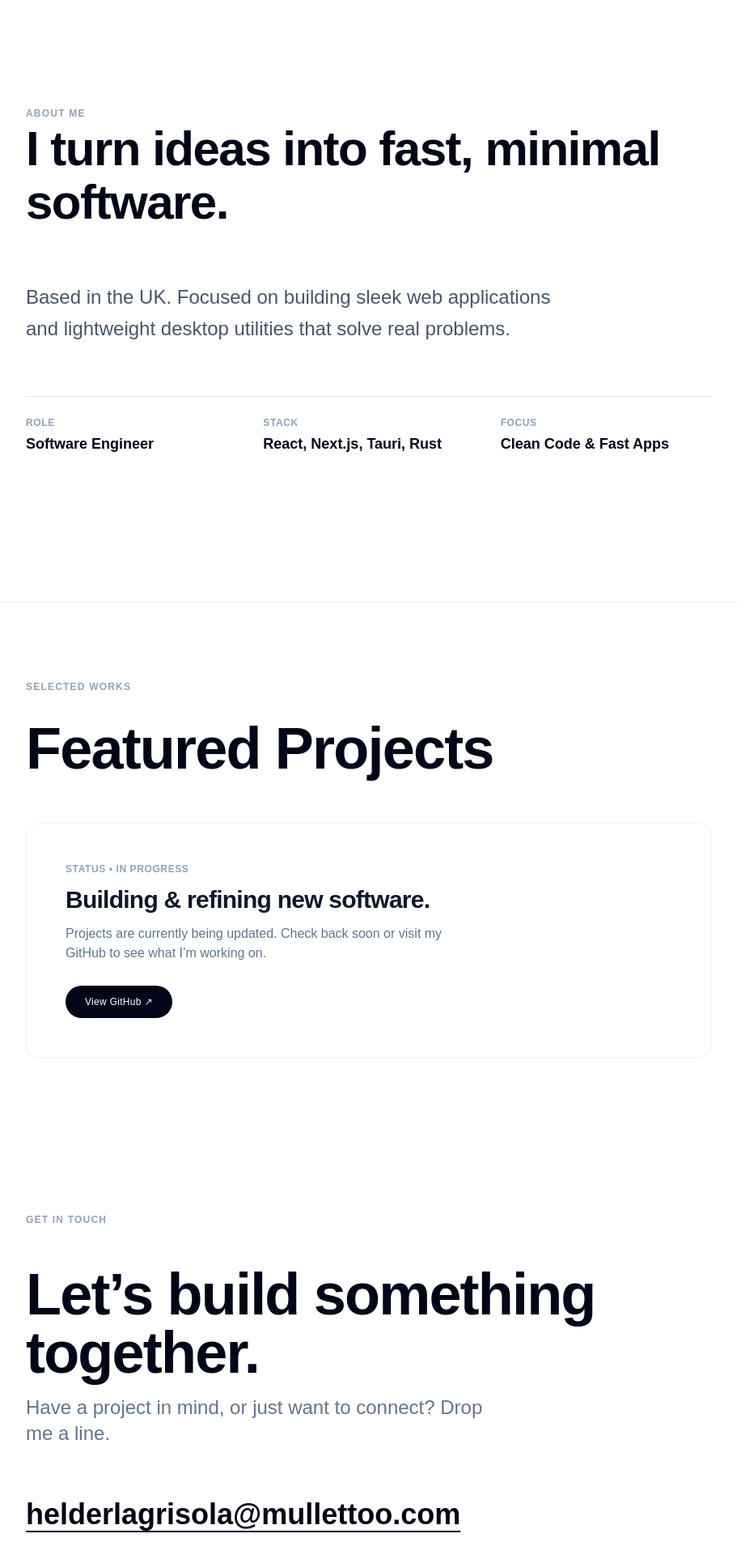
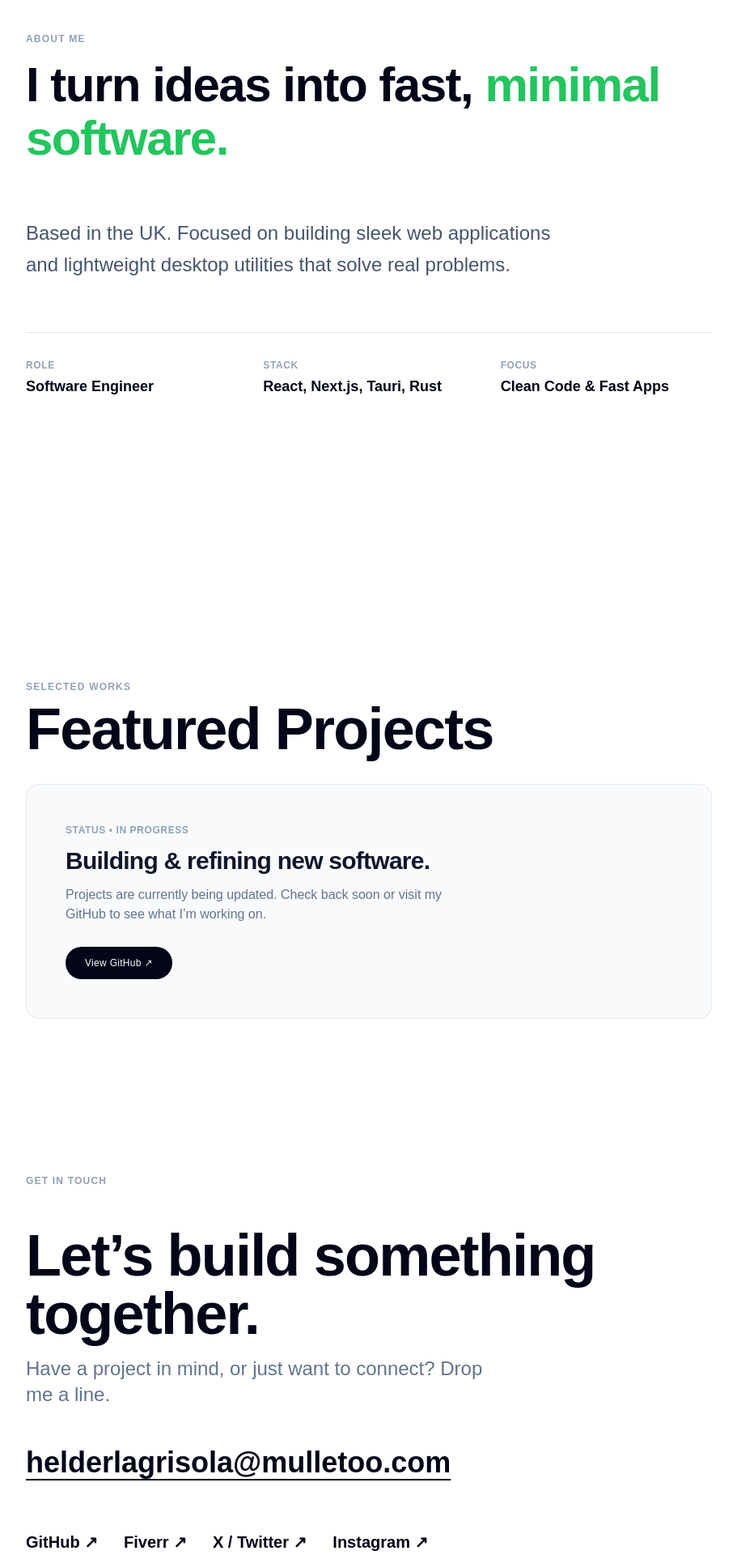
Before and after one commit to LagrisolaHelder/Portfolio-Website, a React (Vite) app in the folder PortfolioOfHelder/: page / in a window 1280 px wide. Shown: the part 780-2700 px from the top of the page at 81% size, without its empty margins (184-1095 px from the left). Built offline with nearby package versions, Linux system fonts and the light colour scheme; a web font is replaced by a local one.

Commit message:
feat: enhance visibility animations and refactor components for improved structure

```diff
--- a/PortfolioOfHelder/src/components/About.jsx
+++ b/PortfolioOfHelder/src/components/About.jsx
@@ -1,34 +1,63 @@
-import React from 'react';
-
+import React, { useEffect, useState, useRef } from 'react';
+import "../index.css";
 
 export default function About() {
+  const [isVisible, setIsVisible] = useState(false);
+  const sectionRef = useRef(null);
+
+  useEffect(() => {
+    const observer = new IntersectionObserver(
+      ([entry]) => {
+        if (entry.isIntersecting) {
+          setIsVisible(true);
+          observer.disconnect(); // Animate once
+        }
+      },
+      { threshold: 0.2 } // Triggers when 20% of section is in view
+    );
+
+    if (sectionRef.current) {
+      observer.observe(sectionRef.current);
+    }
+
+    return () => observer.disconnect();
+  }, []);
+
   const highlights = [
     { label: 'Role', value: 'Software Engineer' },
     { label: 'Stack', value: 'React, Next.js, Tauri, Rust' },
     { label: 'Focus', value: 'Clean Code & Fast Apps' },
   ];
 
+  const getItemClass = () => `
+    transition-all duration-1000 ease-out transform
+    ${isVisible ? 'opacity-100 translate-y-0' : 'opacity-0 translate-y-8'}
+  `;
+
   return (
-    <section id="about" className="py-24 bg-base-100 border-y border-slate-200/60 min-h-screen flex items-center justify-around ">
+    <section ref={sectionRef} id="about" className="py-24 bg-base-100   font-sans text-slate-950 min-h-screen">
       <div className="max-w-4xl mx-auto px-6 space-y-16">
 
-        {/* Big Bold Headline */}
-        <div className="space-y-4">
-          <span className="text-xs font-bold uppercase tracking-widest text-slate-400">
+        {/* Eyebrow & Big Headline */}
+        <div className={getItemClass()} style={{ transitionDelay: '100ms' }}>
+          <span className="block text-xs font-bold uppercase tracking-widest text-slate-400 mb-4">
             About Me
           </span>
-          <h2 className="text-4xl sm:text-6xl font-black tracking-tight text-slate-950 leading-[1.1]">
-            I turn ideas into fast, minimal software.
+          <h2 className="text-4xl sm:text-6xl font-black tracking-tight leading-[1.1]">
+            I turn ideas into fast, <b>minimal software.</b>
           </h2>
         </div>
 
         {/* Short Statement */}
+        <div className={getItemClass()} style={{ transitionDelay: '250ms' }}>
           <p className="text-xl sm:text-2xl font-medium text-slate-600 leading-relaxed max-w-2xl">
             Based in the UK. Focused on building sleek web applications and lightweight desktop utilities that solve real problems.
           </p>
+        </div>
 
         {/* Key Details Grid */}
-        <div className="grid grid-cols-1 sm:grid-cols-3 gap-8 pt-6 border-t border-slate-200">
+        <div className={getItemClass()} style={{ transitionDelay: '400ms' }}>
+          <div className="grid grid-cols-1 sm:grid-cols-3 gap-8 pt-8 border-t border-slate-200">
             {highlights.map((item, index) => (
               <div key={index} className="space-y-1">
                 <span className="block text-xs font-bold uppercase tracking-wider text-slate-400">
@@ -40,6 +69,7 @@ export default function About() {
               </div>
             ))}
           </div>
+        </div>
 
       </div>
     </section>
--- a/PortfolioOfHelder/src/components/EmailForm.jsx
+++ b/PortfolioOfHelder/src/components/EmailForm.jsx
@@ -1,24 +1,52 @@
-import React from 'react';
-
+import React, { useEffect, useState, useRef } from 'react';
 
 export default function Contact() {
+  const [isVisible, setIsVisible] = useState(false);
+  const sectionRef = useRef(null);
+
+  useEffect(() => {
+    const observer = new IntersectionObserver(
+      ([entry]) => {
+        if (entry.isIntersecting) {
+          setIsVisible(true);
+          observer.disconnect(); // Animate once
+        }
+      },
+      { threshold: 0.15 }
+    );
+
+    if (sectionRef.current) {
+      observer.observe(sectionRef.current);
+    }
+
+    return () => observer.disconnect();
+  }, []);
+
+  const getItemClass = () => `
+    transition-all duration-1000 ease-out transform
+    ${isVisible ? 'opacity-100 translate-y-0' : 'opacity-0 translate-y-8'}
+  `;
+
   const socials = [
-    { name: 'GitHub', href: 'https://github.com/your-username' },
-    { name: 'Discord', href: 'https://discord.gg/your-invite-or-user' },
-    { name: 'X / Twitter', href: 'https://x.com/your-handle' },
-    { name: 'Instagram', href: 'https://instagram.com/your-handle' },
+    { name: 'GitHub', href: 'https://github.com/LagrisolaHelder' },
+    { name: 'Fiverr', href: 'https://www.fiverr.com/lagrisolahelder/' },
+    { name: 'X / Twitter', href: 'https://x.com/Helderlagrisola' },
+    { name: 'Instagram', href: 'https://www.instagram.com/_mullettooisme/' },
   ];
 
   return (
-    <section id="contact" className="py-24 bg-white text-slate-950 font-sans">
+    <section ref={sectionRef} id="contact" className="py-24 bg-white text-slate-950 font-sans">
       <div className="max-w-4xl mx-auto px-6 space-y-12">
 
-        {/* Label */}
+        {/* Eyebrow Label */}
+        <div className={getItemClass()} style={{ transitionDelay: '100ms' }}>
           <span className="block text-xs font-bold uppercase tracking-widest text-slate-400">
             Get in touch
           </span>
+        </div>
 
         {/* Big Bold Headline */}
+        <div className={getItemClass()} style={{ transitionDelay: '220ms' }}>
           <div className="space-y-4">
             <h2 className="text-4xl sm:text-6xl md:text-7xl font-black tracking-tight leading-none">
               Let’s build something together.
@@ -27,19 +55,21 @@ export default function Contact() {
               Have a project in mind, or just want to connect? Drop me a line.
             </p>
           </div>
+        </div>
 
         {/* Direct Large Email Link */}
-        <div className="pt-4">
+        <div className={getItemClass()} style={{ transitionDelay: '340ms' }}>
           <a
-            href="mailto:helderlagrisola@mullettoo.com"
+            href="mailto:helderlagrisola@mulletoo.com"
             className="text-2xl sm:text-4xl font-extrabold text-slate-950 hover:text-slate-500 transition-colors underline underline-offset-8 decoration-2"
           >
-            helderlagrisola@mullettoo.com
+            helderlagrisola@mulletoo.com
           </a>
         </div>
 
         {/* Big Minimal Social Links */}
-        <div className="pt-8 flex flex-wrap gap-x-8 gap-y-4 text-lg sm:text-xl font-bold">
+        <div className={getItemClass()} style={{ transitionDelay: '460ms' }}>
+          <div className="pt-4 flex flex-wrap gap-x-8 gap-y-4 text-lg sm:text-xl font-bold">
             {socials.map((social) => (
               <a
                 key={social.name}
@@ -52,6 +82,7 @@ export default function Contact() {
               </a>
             ))}
           </div>
+        </div>
 
       </div>
     </section>
--- a/PortfolioOfHelder/src/components/Footer.jsx
+++ b/PortfolioOfHelder/src/components/Footer.jsx
@@ -4,7 +4,7 @@ export default function Footer() {
   const currentYear = new Date().getFullYear();
 
   return (
-    <footer className="w-full py-8 bg-white border-t border-slate-100 font-sans text-slate-900">
+    <footer className="w-full py-8 bg-white   font-sans text-slate-900">
       <div className="max-w-4xl mx-auto px-6 flex flex-col sm:flex-row items-center justify-between gap-4">
 
         {/* Left: Handle & Copyright */}
--- a/PortfolioOfHelder/src/components/Hero.jsx
+++ b/PortfolioOfHelder/src/components/Hero.jsx
@@ -1,28 +1,55 @@
-import React from 'react';
-
+import React, { useEffect, useState, useRef } from 'react';
 
 export default function Hero() {
+  const [isVisible, setIsVisible] = useState(false);
+  const sectionRef = useRef(null);
+
+  useEffect(() => {
+    const observer = new IntersectionObserver(
+      ([entry]) => {
+        if (entry.isIntersecting) {
+          setIsVisible(true);
+          observer.disconnect(); // Animate once
+        }
+      },
+      { threshold: 0.15 } // Triggers when 15% of section is visible
+    );
+
+    if (sectionRef.current) {
+      observer.observe(sectionRef.current);
+    }
+
+    return () => observer.disconnect();
+  }, []);
+
+  const getItemClass = () => `
+    transition-all duration-1000 ease-out transform
+    ${isVisible ? 'opacity-100 translate-y-0' : 'opacity-0 translate-y-8'}
+  `;
+
   return (
-    <section id="hero" className="py-24 sm:py-32 bg-white text-slate-950 font-sans">
+    <section ref={sectionRef} id="hero" className="py-24 sm:py-32 bg-white text-slate-950 font-sans">
       <div className="max-w-4xl mx-auto px-6 space-y-8">
 
 
-
         {/* Giant Headline */}
-        <div className="space-y-4">
+        <div className={getItemClass()} style={{ transitionDelay: '220ms' }}>
           <h1 className="text-5xl sm:text-7xl md:text-8xl font-black tracking-tight leading-[0.95]">
             Helder
             <br />
-            <span className="text-slate-400">Mullettoo.</span>
+            <span className="text-green-500">Mullettoo.</span>
           </h1>
         </div>
 
-        {/* Clean Subtitle */}
+        {/* Subtitle */}
+        <div className={getItemClass()} style={{ transitionDelay: '340ms' }}>
           <p className="text-xl sm:text-2xl font-medium text-slate-600 max-w-2xl leading-relaxed">
             Full-Stack & Desktop Software Engineer creating fast, minimalist applications with React, Next.js, and Rust.
           </p>
+        </div>
 
         {/* Action Buttons */}
+        <div className={getItemClass()} style={{ transitionDelay: '460ms' }}>
           <div className="pt-4 flex flex-wrap items-center gap-4">
             <a
               href="#projects"
@@ -37,6 +64,7 @@ export default function Hero() {
               Get in Touch
             </a>
           </div>
+        </div>
 
       </div>
     </section>
--- a/PortfolioOfHelder/src/components/Projects.jsx
+++ b/PortfolioOfHelder/src/components/Projects.jsx
@@ -1,24 +1,49 @@
-import React from 'react';
-
+import React, { useEffect, useState, useRef } from 'react';
 
 export default function Projects() {
+  const [isVisible, setIsVisible] = useState(false);
+  const sectionRef = useRef(null);
+
+  useEffect(() => {
+    const observer = new IntersectionObserver(
+      ([entry]) => {
+        if (entry.isIntersecting) {
+          setIsVisible(true);
+          observer.disconnect(); // Animate once
+        }
+      },
+      { threshold: 0.15 }
+    );
+
+    if (sectionRef.current) {
+      observer.observe(sectionRef.current);
+    }
+
+    return () => observer.disconnect();
+  }, []);
+
+  const getItemClass = () => `
+    transition-all duration-1000 ease-out transform
+    ${isVisible ? 'opacity-100 translate-y-0' : 'opacity-0 translate-y-8'}
+  `;
+
   return (
-    <section id="projects" className="py-24 bg-white text-slate-950 font-sans">
+    <section ref={sectionRef} id="projects" className="py-24 bg-white text-slate-950 font-sans">
       <div className="max-w-4xl mx-auto px-6 space-y-8">
 
-        {/* Eyebrow Label */}
-        <span className="block text-xs font-bold uppercase tracking-widest text-slate-400">
-          Selected Works
-        </span>
-
-        {/* Big Bold Headline */}
-        <h2 className="text-4xl sm:text-6xl md:text-7xl font-black tracking-tight leading-none">
-          Featured Projects
-        </h2>
+        {/* Eyebrow & Title */}
+        <div className={getItemClass()} style={{ transitionDelay: '100ms' }}>
+          <span className="block text-xs font-bold uppercase tracking-widest text-slate-400 mb-2">
+            Selected Works
+          </span>
+          <h2 className="text-4xl sm:text-6xl md:text-7xl font-black tracking-tight leading-none">
+            Featured Projects
+          </h2>
+        </div>
 
         {/* Minimal Placeholder Banner */}
-        <div className="pt-6">
-          <div className="p-8 sm:p-12 shadow-xs border border-gray-100 rounded-2xl flex flex-col items-start gap-3">
+        <div className={getItemClass()} style={{ transitionDelay: '250ms' }}>
+          <div className="p-8 sm:p-12 bg-slate-50 border border-slate-200/80 rounded-2xl flex flex-col items-start gap-3">
             <span className="text-xs font-bold uppercase tracking-wider text-slate-400">
               Status • In Progress
             </span>
--- a/PortfolioOfHelder/src/index.css
+++ b/PortfolioOfHelder/src/index.css
@@ -10,3 +10,7 @@ html{
 *{
     font-family: 'Satoshi', sans-serif;
 }
+
+b{
+    color: #22c55e;
+}
```
Lines whose indentation alone changed are shown as unchanged.
